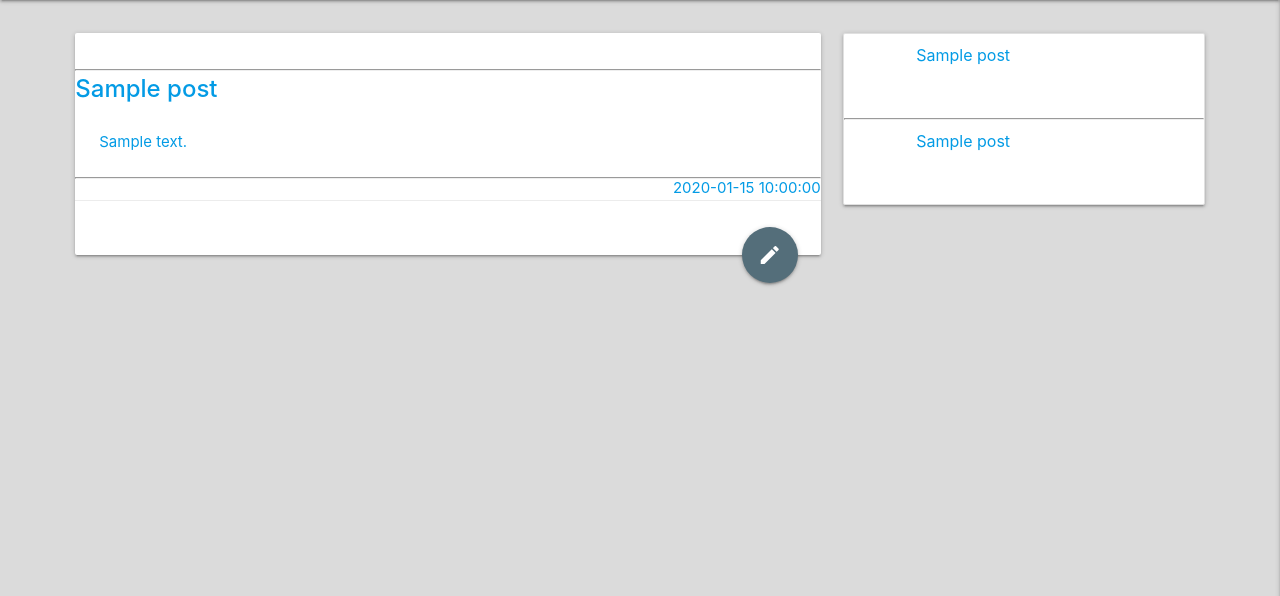
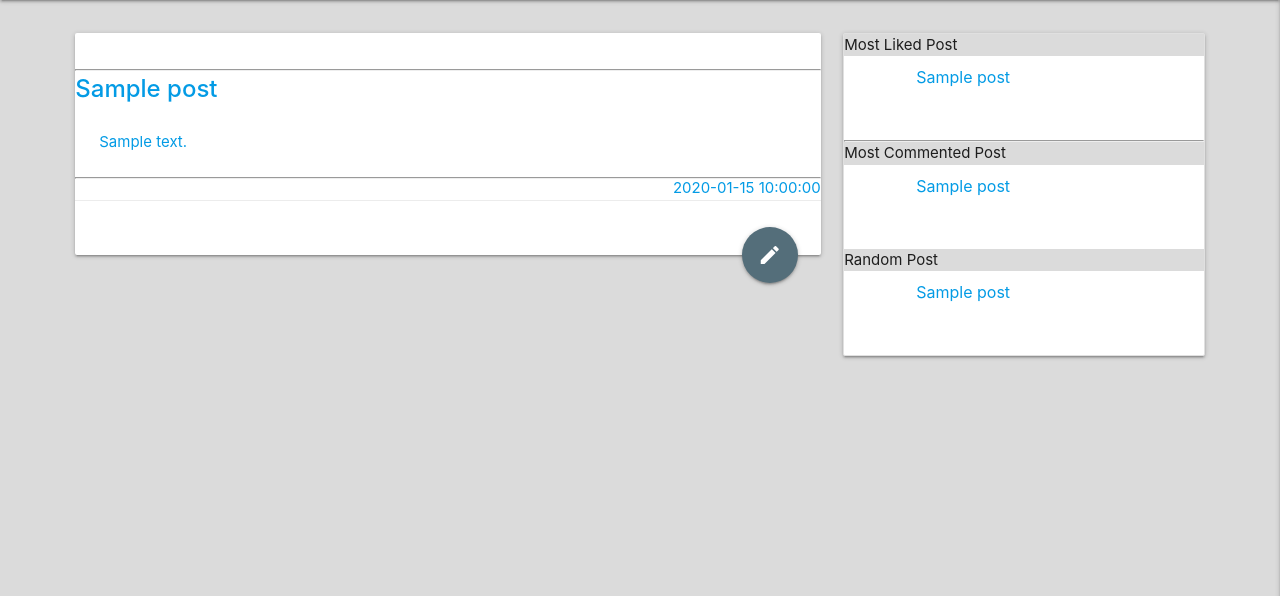
Before and after one commit to Kpokc/bouquet, a Flask app: page / in a window 1280 px wide. Shown: the part 64-660 px from the top of the page. Run offline with Flask 2, Linux system fonts and the light colour scheme; a database or web service that is not in the repository returns one stand-in record (values such as "Sample title"); some libraries are stand-ins or nearby versions.

Commit message:
Add show random post in aside.html

```diff
--- a/app.py
+++ b/app.py
@@ -1,4 +1,5 @@
 import os
+import random
 from flask import (
     Flask, flash, render_template,
     redirect, request, session, url_for)
@@ -35,6 +36,7 @@ def welcome():
     likes = list(mongo.db.likes.find())
     comments = list(mongo.db.comments.find())
 
+    # list of likes id
     most_liked_post = []
     i = 0
     for post in posts:
@@ -46,7 +48,7 @@ def welcome():
         most_liked_post.insert(i, [str(post["_id"]), 0])
         i =+ 1
 
-
+    # list of comments id
     most_commented_post = most_liked_post
 
     for number in range(len(most_liked_post)):
@@ -69,13 +71,16 @@ def welcome():
     most_commented_post = sorted(most_commented_post, key=lambda x:x[1])
     most_commented = most_commented_post[len(most_commented_post)-1][0]
 
+    show_random_post = random.choice(most_commented_post)
+    random_post = show_random_post[0]
+
 
     categories = list(mongo.db.categories.find())
     users = list(mongo.db.user.find())
     dislikes = list(mongo.db.dislikes.find())
     pinned = list(mongo.db.pinned.find())
     return render_template("cards.html", posts=posts, categories=categories, users=users, likes=likes, dislikes=dislikes,
-                                        pinned=pinned, most_liked=most_liked, most_commented=most_commented)
+                                        pinned=pinned, most_liked=most_liked, most_commented=most_commented, random_post=random_post)
 
 
 @app.route("/read_post/<post_id>")
@@ -131,6 +136,10 @@ def read_post(post_id):
     most_commented = most_commented_post[len(most_commented_post)-1][0]
 
 
+    show_random_post = random.choice(most_commented_post)
+    random_post = show_random_post[0]
+
+
     # (nl to br) replace new line with page break
     post["content"] = post["content"].replace('\n', '<br />')
     # \t to tab (8 spaces)
@@ -143,7 +152,7 @@ def read_post(post_id):
     dislikes = list(mongo.db.dislikes.find())
     pinned = list(mongo.db.pinned.find())
     return render_template("read_post.html", posts=posts, post_to_read=post_to_read, categories=categories, users=users, comments=comments, likes=likes, dislikes=dislikes, pinned=pinned,
-                                            most_liked=most_liked, most_commented=most_commented)
+                                            most_liked=most_liked, most_commented=most_commented, random_post=random_post)
 
 
 @app.route("/add_post", methods=["GET","POST"])
--- a/templates/aside.html
+++ b/templates/aside.html
@@ -4,6 +4,7 @@
             <!-- Add most liked post -->
             {% for post in posts %}
                 {% if post._id|string == most_liked %}
+                    Most Liked Post
                     <a href="{{ url_for('read_post', post_id=post._id) }}" class="{{post._id|string}}">
                         <li class="collection-item avatar">
                             {% for category in categories %}
@@ -27,6 +28,30 @@
             <!-- Add most comented post -->
             {% for post in posts %}
                 {% if post._id|string == most_commented %}
+                    Most Commented Post
+                    <a href="{{ url_for('read_post', post_id=post._id) }}" class="{{post._id|string}}">
+                        <li class="collection-item avatar">
+                            {% for category in categories %}
+                                {% if post.category == category._id|string %}
+                                    <img src="{{ category.img_src }}" alt="{{ category.title }}"/>
+                                {% endif %}
+                            {% endfor %}
+                            <span class="title">{{ post.title }}</span>
+                            {% for user in users %}
+                                {% if user._id|string == post.user_id %}
+                                    <p>{{ user.username }}
+                                        {{ post.date }}
+                                    </p>
+                                {% endif %}
+                            {% endfor %}
+                        </li>
+                    </a>
+                {% endif %}
+            {% endfor %}
+            <!-- Add random post -->
+            {% for post in posts %}
+                {% if post._id|string == random_post %}
+                    Random Post
                     <a href="{{ url_for('read_post', post_id=post._id) }}" class="{{post._id|string}}">
                         <li class="collection-item avatar">
                             {% for category in categories %}
```
